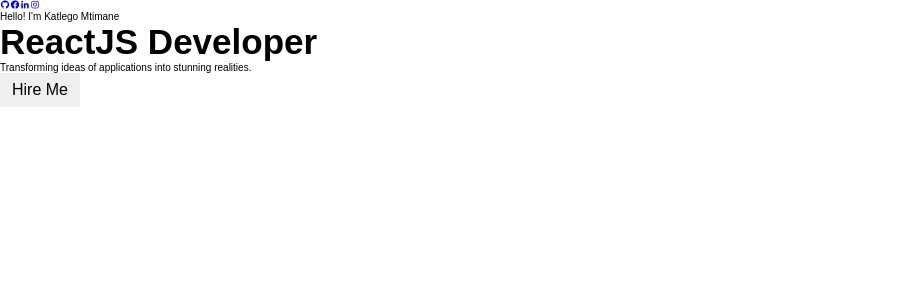
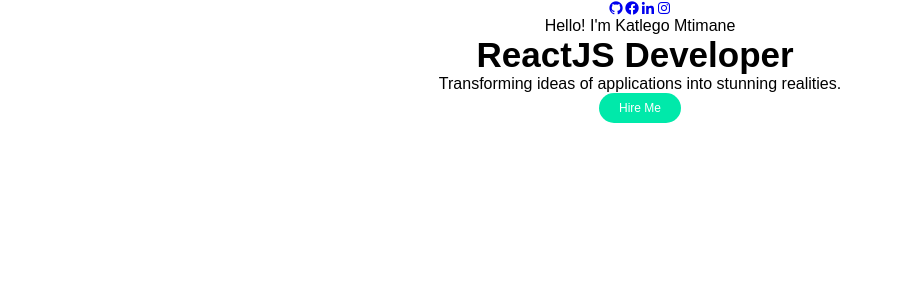
Before and after one commit to agurchu/katlegojdev, a React (Vite) app in the folder client/: page / in a window 1280 px wide. Shown: the top 300 px of the page, without its empty margins (0-903 px from the left). Built offline with nearby package versions, Linux system fonts and the light colour scheme.

Commit message:
index css style

```diff
--- a/client/src/index.css
+++ b/client/src/index.css
@@ -16,15 +16,58 @@
 }
 
 :root {
-  --color-primary: #00e9aa;
-  --color-secondary: #b9efe0;
-  --color-dark: #2d4841;
-  --color-white: #fff;
+  --primary: #00e9aa;
+  --secondary: rgb(185, 239, 224);
+  --dark: rgb(45, 72, 65);
+  --white: #fff;
+  --color-error: red;
+
+  --rounded-01: 8px;
+  --rounded-02: 14px;
+  --rounded-03: 50px;
+  --rounded-full: 50%;
+}
+
+body::-webkit-scrollbar-thumb {
+  background: rgb(185, 239, 224, 0.2);
+}
+
+::-webkit-scrollbar {
+  width: 6px !important;
+  height: 6px !important;
+}
+
+::-webkit-scrollbar-thumb {
+  background: rgba(45, 72, 65, 0.2);
+}
+::-webkit-scrollbar-track {
+  background-color: rgb(185, 239, 224, 0.1);
+}
+button {
+  cursor: pointer;
 }
 
 .btn {
-  padding: 8px 12px;
-  font-size: 1.6rem;
+  padding: 8px 20px;
+  font-size: 1.2rem;
+  border-radius: var(--rounded-03);
+  font-weight: 500;
+  transition: 0.25s;
+}
+
+@media screen and (max-width: 414px) {
+  .btn {
+    font-size: 1.4rem;
+  }
+}
+
+.btn:active {
+  transform: translateY(2px);
+}
+
+.btn-primary {
+  color: var(--white);
+  background: var(--primary);
 }
 
 h1 {
@@ -38,3 +81,28 @@
 h3 {
   font-size: 2rem;
 }
+
+span,
+.bx {
+  font-size: 1.6rem;
+}
+
+body {
+  text-align: center;
+}
+
+@media screen and (max-width: 568px) {
+  .btn-highlighted {
+    z-index: -900;
+  }
+}
+
+.border-red {
+  border: 1px solid var(--color-error) !important;
+}
+
+.fade-in {
+  opacity: 0;
+  transform: translateY(80px);
+  transition: all 0.8s ease;
+}
--- a/client/src/portfolioContainer/home/Profile.jsx
+++ b/client/src/portfolioContainer/home/Profile.jsx
@@ -29,6 +29,7 @@
       <div className="profile-parent">
         <div className="profile__details">
           <div className="cols">
+            <div className="cols__icon">
               <a target="_blank" href="#">
                 <i class="bx bxl-github"></i>
               </a>
@@ -41,6 +42,7 @@
               <a target="_blank" href="#">
                 <i class="bx bxl-instagram"></i>
               </a>
+            </div>
           </div>
 
           <div className="profile__details-name">
@@ -63,6 +65,7 @@
             <button className="btn btn-primary">Hire Me</button>
           </div>
         </div>
+        <div className="profile__imgage"></div>
       </div>
     </div>
   );
```
Lines whose indentation alone changed are shown as unchanged.
